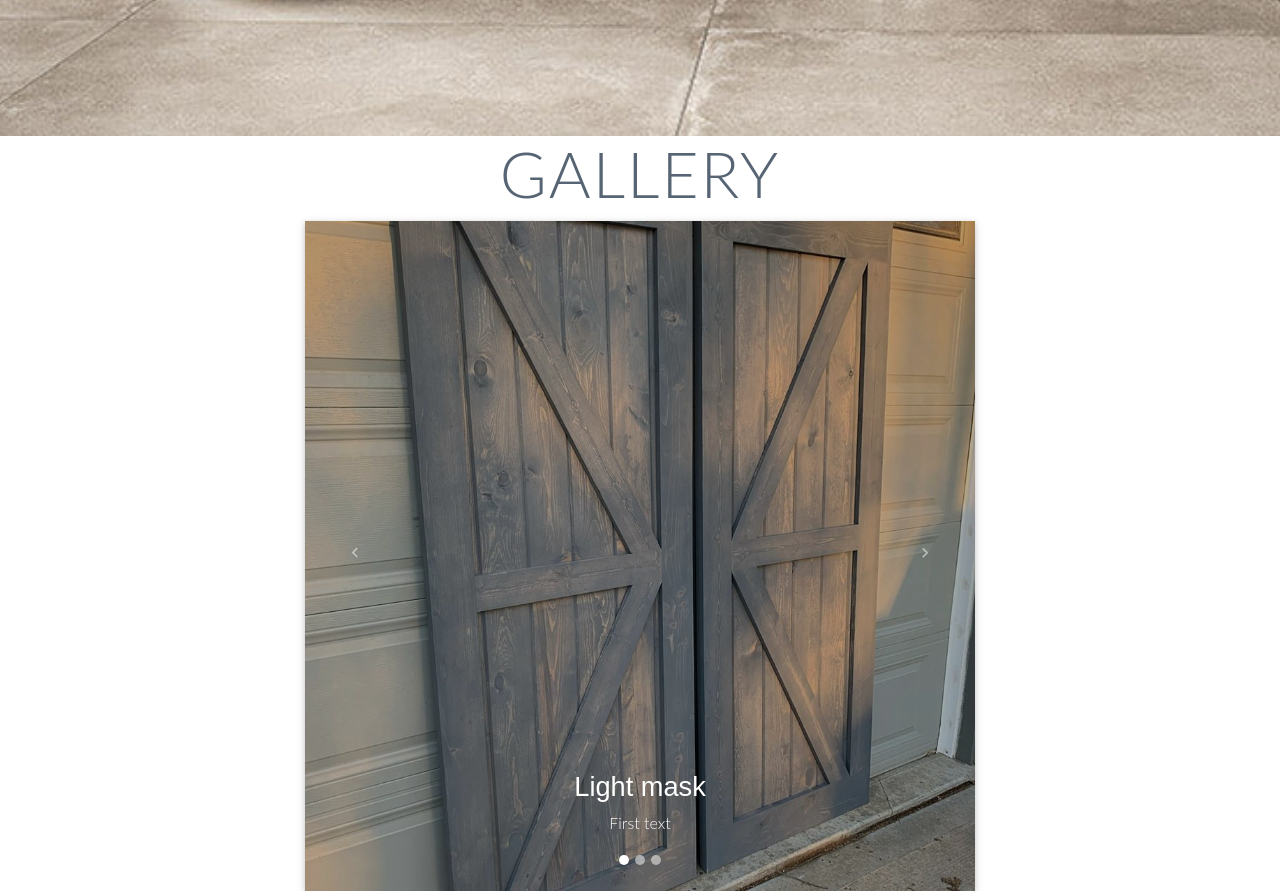
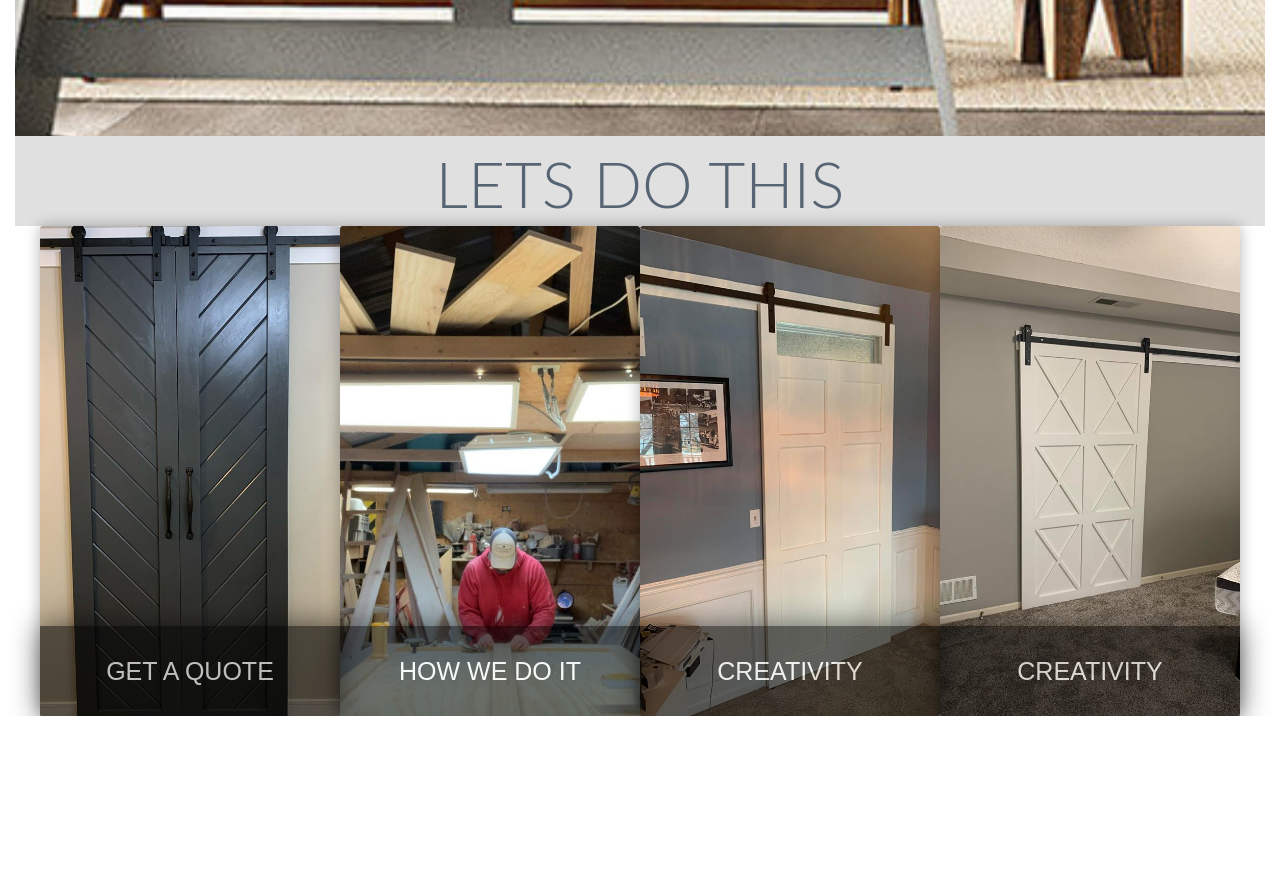
Before and after one commit to maidelrego/Final_Project, a React (Create React App) app in the folder client/: page / in a window 1280 px wide. Shown: the part 800-1691 px from the top of the page. After the commit the page ends 1516 px from the top, so only its background shows below. Built offline with nearby package versions, Linux system fonts and the light colour scheme; a web font is replaced by a local one.

Commit message:
components updated and images added

```diff
--- a/client/package.json
+++ b/client/package.json
@@ -7,10 +7,12 @@
     "axios": "^0.18.0",
     "bootstrap": "^4.4.1",
     "mdbreact": "^4.26.0",
+    "node-sass": "^4.14.0",
     "parallax": "0.0.0",
     "react": "^16.6.3",
     "react-bootstrap": "^1.0.1",
     "react-dom": "^16.6.3",
+    "react-parallax": "^3.0.3",
     "react-router-dom": "^5.1.2",
     "react-scripts": "^2.1.1"
   },
--- a/client/src/components/Header/Header.js
+++ b/client/src/components/Header/Header.js
@@ -1,9 +1,11 @@
 import React from 'react';
-import { Parallax, Background } from 'react-parallax';
+import { Parallax } from 'react-parallax';
 import parallaxImg from '../../images/parallax.jpg'
 import './header.css'
 import MyNav from '../NavBar/MyNav';
-import Gallery from '../../pages/Gallery/Gallery.js';
+// import Gallery from '../../pages/Gallery/Gallery.js';
+import Selection from '../Selection/Selection.js';
+import { Container, Row, Col } from 'react-bootstrap';
 
 const styles = {
     fontFamily: "sans-serif",
@@ -24,17 +26,28 @@ const styles = {
 
 
 const Header = () => (
-
+  <Container fluid>
+    <Row>
+      <Col>
         <div style={styles}>
           <MyNav />
-    <Parallax bgImage={parallaxImg} strength={200}>
+          <Parallax bgImage={parallaxImg} strength={500}>
             <div style={{ height: 860, width: 500 }}>
               <h1 style={insideStyles} className="title">Campbell Wood Designs</h1>
             </div>
           </Parallax>
-    <Gallery />
         </div>
+      </Col>
+    </Row>
 
+    <Row>
+      <Col>
+      <div>
+      <Selection />
+      </div>
+      </Col>
+    </Row>
+  </Container>
 
 
 
--- a/client/src/components/NavBar/MyNav.js
+++ b/client/src/components/NavBar/MyNav.js
@@ -13,8 +13,8 @@ export default function MyNav () {
           <Nav className="cl-effect-7">
             <Nav.Link href="#features">Quotes</Nav.Link>
             <Nav.Link href="#pricing">Galery</Nav.Link>
-            <Nav.Link href="#pricing">Pricing</Nav.Link>
-            <Nav.Link href="#pricing">Pricing</Nav.Link>
+            <Nav.Link href="#pricing">About us</Nav.Link>
+            <Nav.Link href="#pricing">Contact us</Nav.Link>
           </Nav>
         </Navbar.Collapse>
       </Navbar>
--- /dev/null
+++ b/client/src/components/Selection/Selection.js
@@ -0,0 +1,42 @@
+import React from 'react';
+import { Container, Row, Col } from 'react-bootstrap';
+import './selection.scss';
+
+
+export default function MyNav() {
+
+    return (
+        <div>
+            <Row>
+                <Col>
+                <div className="selection-banner">Lets do this</div>
+                </Col>
+            </Row>
+            <Row>
+                <Col>
+                    <div class="conatiner">
+                        <div class="wrap">
+
+                            <div class="box one">
+                                <h1>GET A QUOTE</h1>
+                            </div>
+
+                            <div class="box two">
+                                <h1>How we Do it</h1>
+                            </div>
+
+                            <div class="box three">
+                                <h1>CREATIVITY</h1>
+                            </div>
+
+                            <div class="box four">
+                                <h1>CREATIVITY</h1>
+                            </div>
+                        </div>
+                    </div>
+                </Col>
+            </Row>
+        </div>
+    );
+
+}
--- /dev/null
+++ b/client/src/components/Selection/selection.scss
@@ -0,0 +1,108 @@
+// body {
+// 	font-family: 'Roboto', sans-serif;
+// 	background: #fff;
+// }
+
+// .conatiner {
+// 	width: 100%;
+// 	height: 500px;
+// }
+
+.selection-banner {
+    background-color: rgb(224,224,224);
+    height: 90px;
+    text-align: center;
+    text-transform: uppercase;
+    font-family: 'Lato',Arial,sans-serif;
+    text-shadow: 0 0 1px rgba(255,255,255,0.3);
+    font-size: 4em;
+    color: #566473;
+}
+
+.wrap {
+	// display: -webkit-box;
+	// display: -ms-flexbox;
+	display: flex;
+	-ms-flex-wrap: wrap;
+	    flex-wrap: wrap;
+	-webkit-box-pack: center;
+	    -ms-flex-pack: center;
+	        justify-content: center;
+	-webkit-box-align: center;
+	    -ms-flex-align: center;
+	        align-items: center;
+	-webkit-box-orient: horizontal;
+	-webkit-box-direction: normal;
+	    -ms-flex-direction: row;
+	        flex-direction: row;
+}
+
+.box {
+
+	width: 300px;
+	height: 490px;
+	text-align: center;
+	border-radius: 3px;
+	-webkit-transition: 200ms ease-in-out;
+	-o-transition: 200ms ease-in-out;
+	transition: 200ms ease-in-out;
+	-webkit-box-shadow: 0 0 15px rgba(0,0,0,0.3);
+    box-shadow: 0 0 15px rgba(0,0,0,0.3);
+}
+.box:hover {
+	margin-bottom: -10px;
+	-webkit-box-shadow: 0 0 5px rgba(0,0,0,0.7);
+	box-shadow: 0 0 5px rgba(0,0,0,0.7);
+}
+.box h1 {
+    color: #fff;
+    opacity: .7;
+	padding: 30px;
+	margin-top: 400px;
+	text-align: center;
+	font-weight: 100;
+	font-size: 25px;
+	background: rgba(0,0,0,0.8);
+	-webkit-box-shadow: 0 0 30px rgba(0,0,0,0.7);
+    box-shadow: 0 0 30px rgba(0,0,0,0.8);
+    text-transform: uppercase;
+}
+
+.one {
+	background: url('../../images/Gallery8.jpg');
+	background-repeat: no-repeat;
+	background-size: cover;
+	background-position: center;
+}
+
+.two {
+	background: url('../../images/Gallery11.jpg');
+	background-repeat: no-repeat;
+	background-size: cover;
+	background-position: center;
+}
+.three {
+	background: url('../../images/Gallery4.jpg');
+	background-repeat: no-repeat;
+	background-size: cover;
+	background-position: center;
+}
+
+.four {
+	background: url('../../images/Gallery10.jpg');
+	background-repeat: no-repeat;
+	background-size: cover;
+	background-position: center;
+}
+
+/* POSTER*/
+.p1 {
+	background: #2b5876;  /* fallback for old browsers */
+	background: -webkit-linear-gradient(to right, #4e4376, #2b5876);  /* Chrome 10-25, Safari 5.1-6 */
+	background: -webkit-gradient(linear, left top, right top, from(#4e4376), to(#2b5876));
+	background: -webkit-linear-gradient(left, #4e4376, #2b5876);
+	background: -o-linear-gradient(left, #4e4376, #2b5876);
+	background: linear-gradient(to right, #4e4376, #2b5876); /* W3C, IE 10+/ Edge, Firefox 16+, Chrome 26+, Opera 12+, Safari 7+ */
+	-webkit-box-shadow: 0 0 20px darkblue;
+	box-shadow: 0 0 20px darkblue;
+}
```
Also changed, not shown: client/src/images/Gallery11.jpg (added), 1 other file (tests, documents, lock files or other folders). Lines whose indentation alone changed are shown as unchanged.
